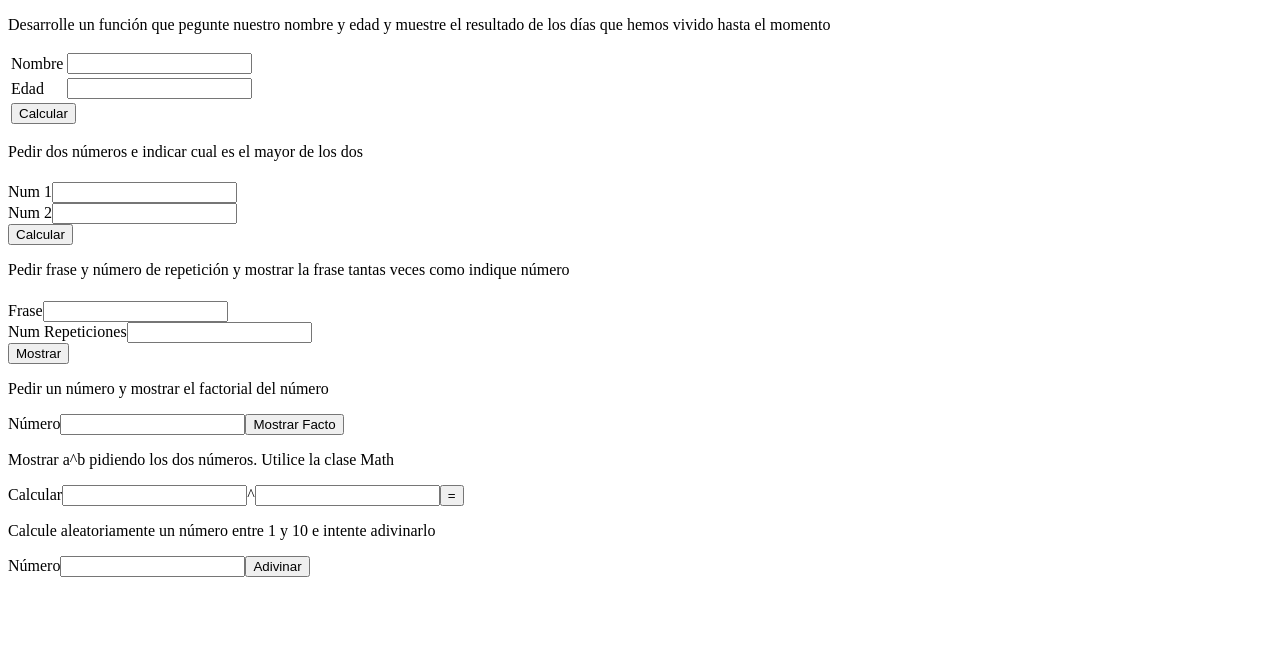
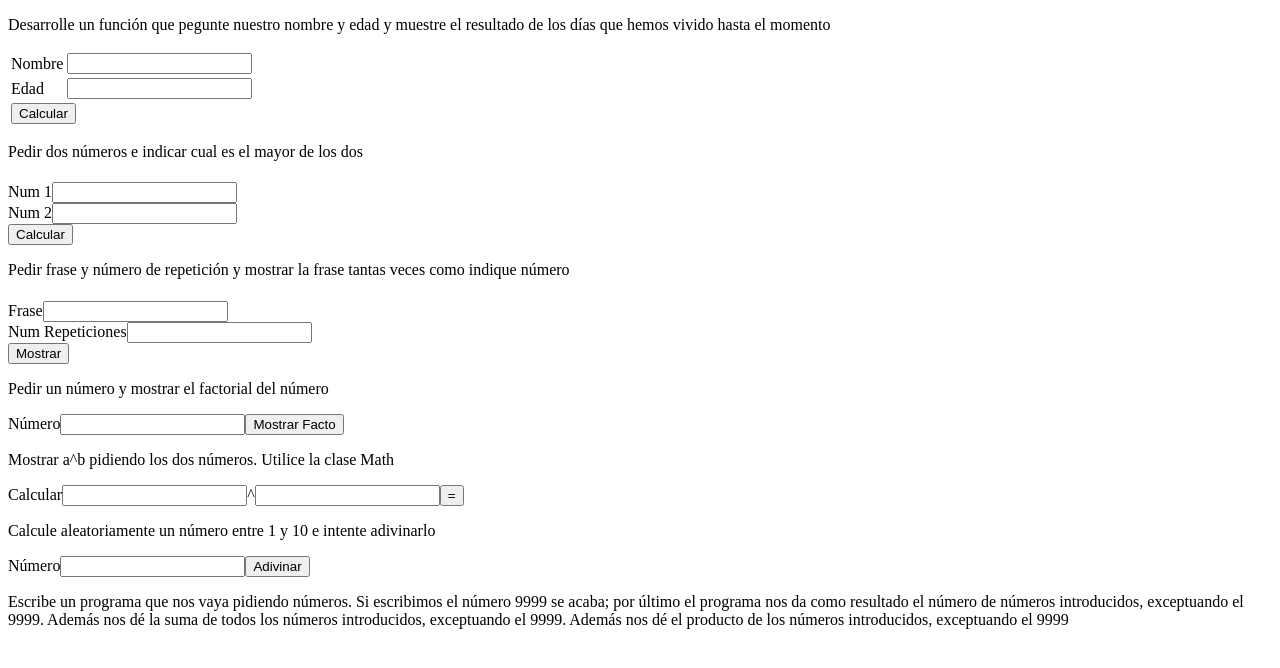
Before and after one commit to DLopezClavijo/HibernateProject, a plain HTML site: page EjerciciosJS/WebContent/index.html in a window 1280 px wide. Drawn offline with Linux system fonts and the light colour scheme.

Commit message:
Ejercicio

```diff
--- a/EjerciciosJS/WebContent/index.html
+++ b/EjerciciosJS/WebContent/index.html
@@ -87,5 +87,11 @@
 			onclick="adivinarNumero(document.getElementById('numero').value)"><span
 			id="mensajeAdivinar"></span>
 	</div>
+
+	<p>Escribe un programa que nos vaya pidiendo números. Si escribimos
+		el número 9999 se acaba; por último el programa nos da como resultado
+		el número de números introducidos, exceptuando el 9999. Además nos dé
+		la suma de todos los números introducidos, exceptuando el 9999. Además
+		nos dé el producto de los números introducidos, exceptuando el 9999</p>
 </body>
 </html>
```
